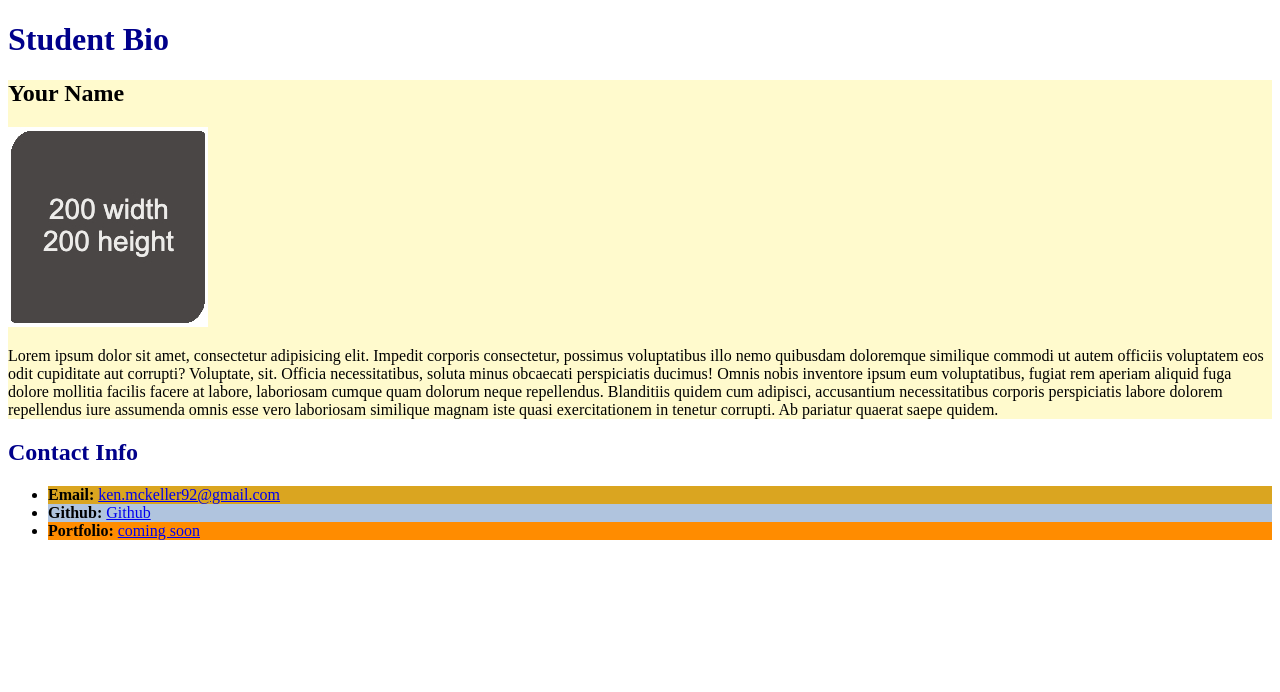
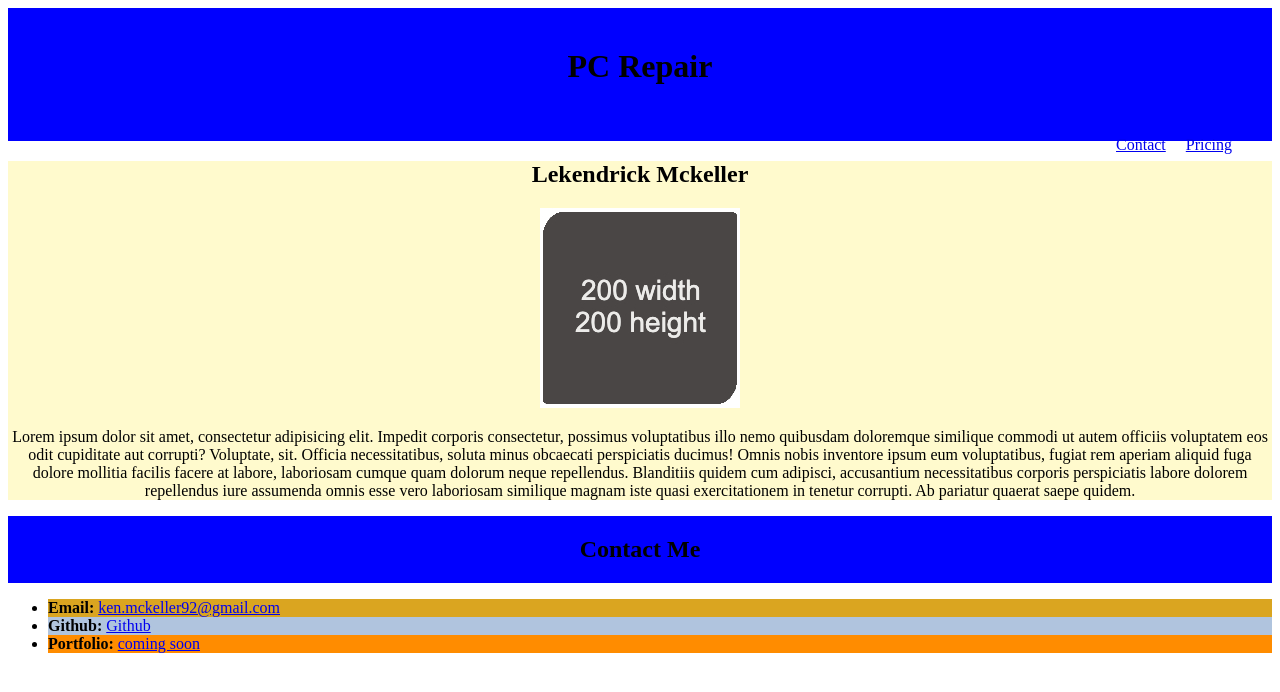
Before and after one commit to KenMck92/Landing-Page, a plain HTML site: page index.html in a window 1280 px wide. Drawn offline with Linux system fonts and the light colour scheme.

Commit message:
updated index and css

```diff
--- a/assets/css/style.css
+++ b/assets/css/style.css
@@ -1,9 +1,14 @@
 .lesson {
   background-color: lemonchiffon;
+  text-align: center;
 }
 
-.title {
-  color: darkblue;
+.title, header {
+  color: black;
+  padding: 20px;
+  margin: auto;
+  text-align: center;
+  background-color: blue;
 }
 
 #email {
@@ -17,3 +22,11 @@
 #portfolio {
   background-color: darkorange;
 }
+
+header nav ul li {
+  float: right;
+  display: inline-block;
+  margin-right: 20px;
+  padding-top: 15px;
+
+}
--- a/index.html
+++ b/index.html
@@ -2,19 +2,24 @@
 <html lang="en-US">
   <head>
     <meta charset="UTF-8" />
-    <title>Student Bio With Attributes</title>
+    <title>Landing page</title>
     <!-- Link to stylesheet using rel and href attributes -->
     <link rel="stylesheet" href="./assets/css/style.css" />
   </head>
 
   <body>
     <header>
-      <h1 class="title">Student Bio</h1>
+      <h1 class="title">PC Repair</h1>
+      <nav>
+        <ul>
+            <li> <a href="#pricing">Pricing</a></li>
+            <li> <a href="contact">Contact</a></li>
+        </ul>
+      </nav>
     </header>
-    <!-- TODO: add class attribute  -->
-    <section class="lesson">
-      <h2 class="Student Bio">Your Name</h2>
-      <!-- TODO: modify img attributes -->
+      <section class="lesson">
+      <h2 class="Student Bio">Lekendrick Mckeller</h2>
+
       <img src="./assets/images/image-1.jpg" alt="200-pixel" />
       <p>Lorem ipsum dolor sit amet, consectetur adipisicing elit. Impedit corporis consectetur, possimus voluptatibus illo nemo quibusdam doloremque similique commodi ut autem officiis voluptatem eos odit cupiditate aut corrupti? Voluptate, sit.
       Officia necessitatibus, soluta minus obcaecati perspiciatis ducimus! Omnis nobis inventore ipsum eum voluptatibus, fugiat rem aperiam aliquid fuga dolore mollitia facilis facere at labore, laboriosam cumque quam dolorum neque repellendus.
@@ -22,7 +27,7 @@
     </section>
     <!-- TODO: add class attribute -->
     <section>
-      <h2 class="title">Contact Info</h2>
+      <h2 class="title">Contact Me</h2>
       <ul>
         <!-- TODO: add id attribute -->
         <li id="email"><strong>Email:</strong> <a href="#">ken.mckeller92@gmail.com</a></li>
```
